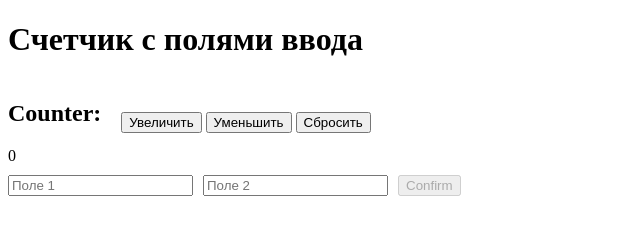
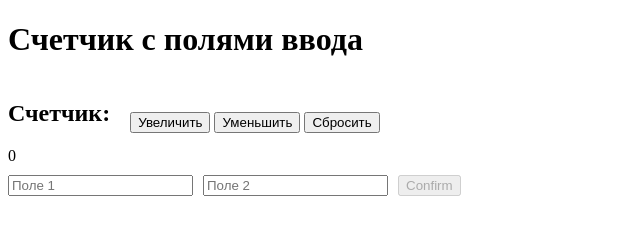
Before and after one commit to songerman/cypress-project, a website: page index.html in a window 1280 px wide. Shown: the whole page, without its empty margins (0-640 px from the left). Drawn offline with Linux system fonts and the light colour scheme.

Commit message:
edit index.html

```diff
--- a/index.html
+++ b/index.html
@@ -29,7 +29,7 @@
 <h1 data-cy="counter-heading">Счетчик с полями ввода</h1>
 <div class="container">
     <div class="counter">
-        <h2>Counter:</h2>
+        <h2>Счетчик:</h2>
         <div id="counter" data-cy="counter-value">0</div>
     </div>
     <div>
```
